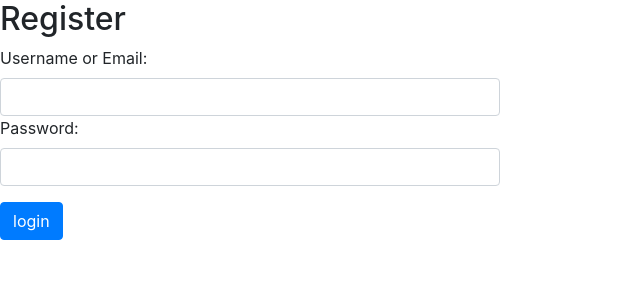
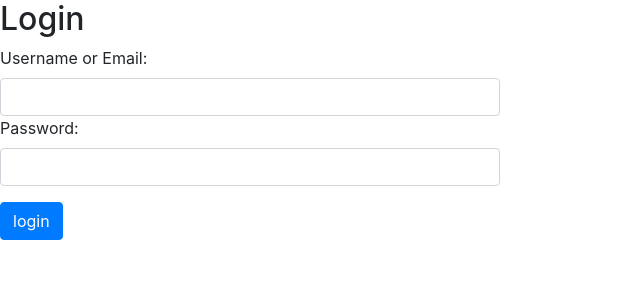
Before and after one commit to Harichandra-Prasath/Cuvette-Intern-Assignment, a Django app: page /accounts/login/ in a window 1280 px wide. Shown: the top 300 px of the page, without its empty margins (0-640 px from the left). Run offline with Django 5.2, Linux system fonts and the light colour scheme; some libraries are stand-ins or nearby versions.

Commit message:
Minor fix

```diff
--- a/core/templates/core/login.html
+++ b/core/templates/core/login.html
@@ -1,13 +1,13 @@
 {% extends "core/layout.html" %}
 
 {% block title %}
-Register
+Login
 {%endblock%}
 
 
 {% block body %}
 
-    <h2>Register</h2>
+    <h2>Login</h2>
 
     {% if message %}
         <div>{{ message }}</div>
```
Also changed, not shown: README.md.
